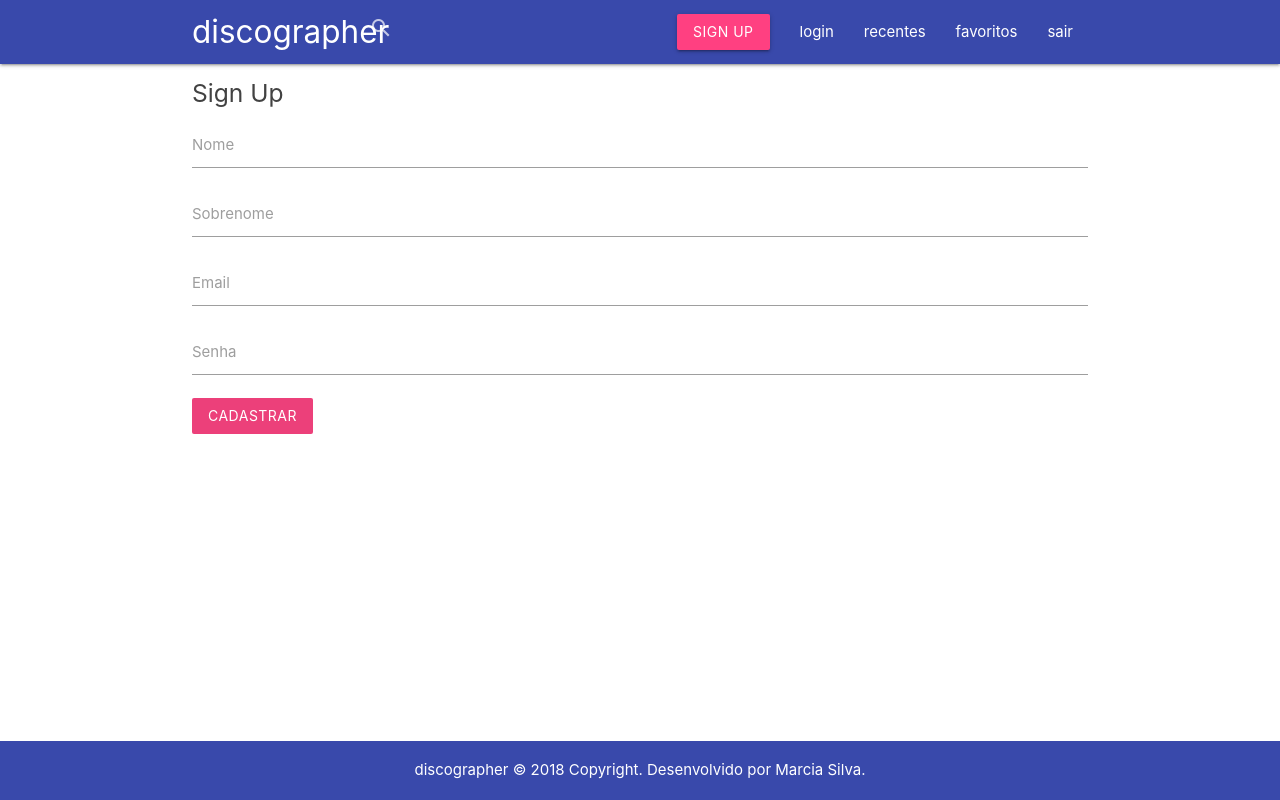
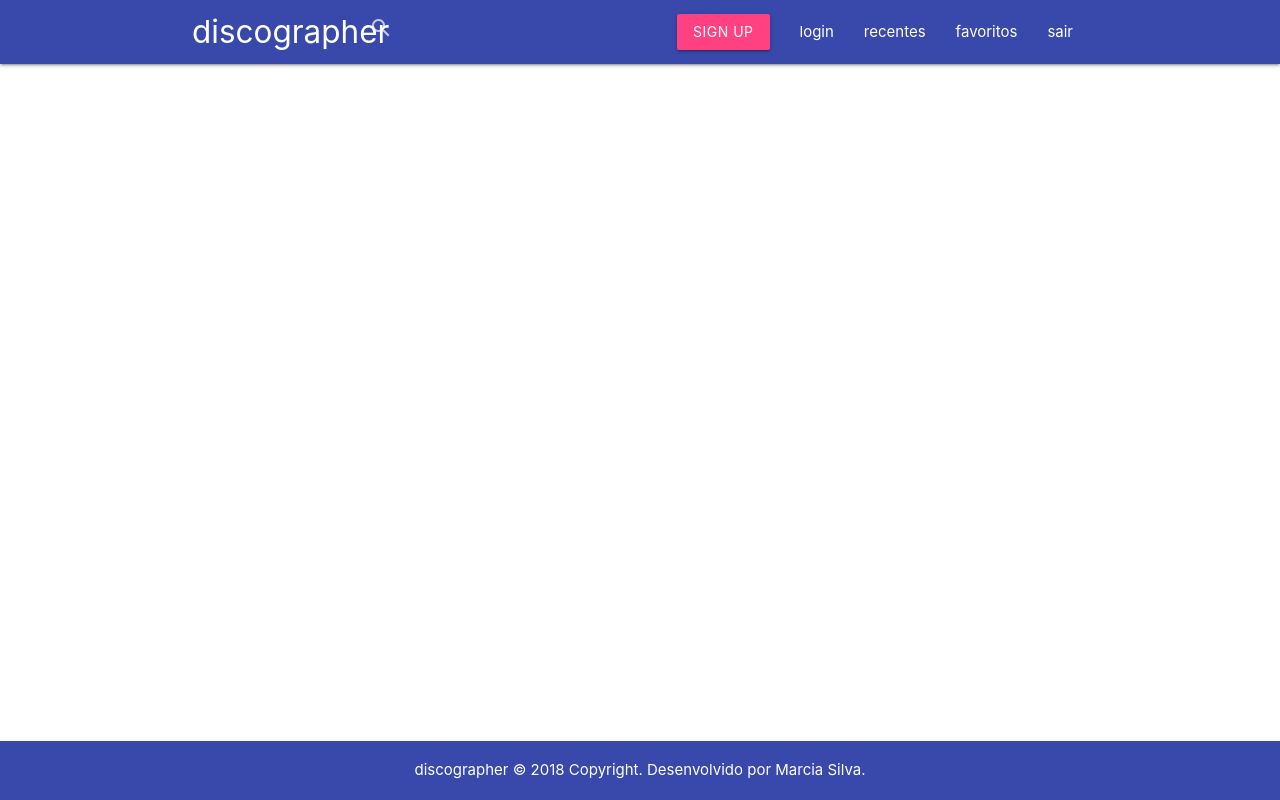
Before and after one commit to marciapsilva/discographer, a React (Create React App) app: page /signup in a window 1280 px wide. Built offline with nearby package versions, Linux system fonts and the light colour scheme.

Commit message:
modal semi-funcionando

```diff
--- a/src/components/auth/SignIn.js
+++ b/src/components/auth/SignIn.js
@@ -1,44 +1,30 @@
-import React, { Component } from 'react';
+import React from 'react';
 
-class SignIn extends Component {
-  state = {
-    email: '',
-    password: ''
-  }
-  handleChange = (e) => {
-    this.setState({
-      [e.target.id]: e.target.value
-    })
-  }
-  handleSubmit = (e) => {
-    e.preventDefault();
-    console.log(this.state);
-  }
-  render() {
+const SignIn = ({ show, handleClose }) => {
+  const modalClass = show ? "modal d-block" : "modal d-none";
   return (
-      <div id="modal-signin" className="modal">
+    <div id="modal-signin" className={modalClass}>
+      <div className="modal-header right">
+        <a href="#!" onClick={handleClose} className="modal-close waves-effect waves-green btn-flat">x</a>
+      </div>
       <div className="modal-content">
-          <form onSubmit={this.handleSubmit} className="white">
+        <form className="white">
           <h5 className="grey-text text-darken-3">Sign In</h5>
           <div className="input-field">
             <label htmlFor="email">Email</label>
-              <input type="email" id="email" onChange={this.handleChange}/>
+            <input type="email" id="email"/>
           </div>
           <div className="input-field">
             <label htmlFor="password">Senha</label>
-              <input type="password" id="password" onChange={this.handleChange}/>
+            <input type="password" id="password"/>
           </div>
           <div className="input-field">
             <button className="btn pink lighten-1 z-depth-0">Login</button>
           </div>
         </form>
       </div>
-        <div className="modal-footer">
-          <a href="#!" className="modal-close waves-effect waves-green btn-flat">Agree</a>
-        </div>
     </div>
   )
 }
-}
 
 export default SignIn;
--- a/src/components/auth/SignUp.js
+++ b/src/components/auth/SignUp.js
@@ -1,49 +1,54 @@
-import React, { Component } from 'react';
+import React from 'react';
 
-class SignUp extends Component {
-  state = {
-    firstName: '',
-    lastName: '',
-    email: '',
-    password: ''
-  }
-  handleChange = (e) => {
-    this.setState({
-      [e.target.id]: e.target.value
-    })
-  }
-  handleSubmit = (e) => {
-    e.preventDefault();
-    console.log(this.state);
-  }
-  render() {
-    return (
-      <div className="container">
-        <form onSubmit={this.handleSubmit} className="white">
+const SignUp = ({ show, handleClose }) => {
+  const modalClass = show ? "modal d-block" : "modal d-none";
+  return (
+    <div id="modal-signin" className={modalClass}>
+      <div className="modal-header right">
+        <a href="#!" onClick={handleClose} className="modal-close waves-effect waves-green btn-flat">x</a>
+      </div>
+      <div className="modal-content">
+        <form className="white">
           <h5 className="grey-text text-darken-3">Sign Up</h5>
           <div className="input-field">
             <label htmlFor="firstName">Nome</label>
-            <input type="text" id="firstName" onChange={this.handleChange}/>
+            <input type="text" id="firstName" />
           </div>
           <div className="input-field">
             <label htmlFor="lastName">Sobrenome</label>
-            <input type="text" id="lastName" onChange={this.handleChange}/>
+            <input type="text" id="lastName" />
           </div>
           <div className="input-field">
             <label htmlFor="email">Email</label>
-            <input type="email" id="email" onChange={this.handleChange}/>
+            <input type="email" id="email" />
           </div>
           <div className="input-field">
             <label htmlFor="password">Senha</label>
-            <input type="password" id="password" onChange={this.handleChange}/>
+            <input type="password" id="password" />
           </div>
           <div className="input-field">
             <button className="btn pink lighten-1 z-depth-0">Cadastrar</button>
           </div>
         </form>
       </div>
-    )
-  }
+    </div>
+  )
 }
 
 export default SignUp;
+
+// state = {
+//   firstName: '',
+//   lastName: '',
+//   email: '',
+//   password: ''
+// }
+// handleChange = (e) => {
+//   this.setState({
+//     [e.target.id]: e.target.value
+//   })
+// }
+// handleSubmit = (e) => {
+//   e.preventDefault();
+//   console.log(this.state);
+// }
--- a/src/components/layout/SignOutLinks.js
+++ b/src/components/layout/SignOutLinks.js
@@ -1,33 +1,31 @@
 import React, { Component } from 'react';
 import { NavLink } from 'react-router-dom';
 import SignIn from '../auth/SignIn';
+import SignUp from '../auth/SignUp';
 
 class SignOutLinks extends Component {
   state = {
     show: false
   }
   showModal = (e) => {
-    e.preventDefault();
     this.setState({
       show: true
     })
-    console.log('abre modal');
   }
   hideModal = (e) => {
-    e.preventDefault();
     this.setState({
       show: false
     })
-    console.log('fecha modal');
   }
   render() {
     return (
       <div>
         <ul className="right">
-          <li><NavLink to="#modal-signin" onClick={this.showModal} className="btn pink accent-2">sign up</NavLink></li>
-          <li><NavLink  to="#modal-signin" onClick={this.showModal}>login</NavLink></li>
+          <li><NavLink to="" onClick={this.showModal} className="btn pink accent-2">sign up</NavLink></li>
+          <li><NavLink to="" onClick={this.showModal}>login</NavLink></li>
         </ul>
-        <SignIn />
+        <SignIn show={this.state.show} handleClose={this.hideModal}/>
+        <SignUp show={this.state.show} handleClose={this.hideModal}/>
       </div>
     )
   }
--- a/src/index.css
+++ b/src/index.css
@@ -21,3 +21,11 @@ footer {
   padding: 0.25% 0;
   color: #fff;
 }
+
+.d-block {
+  display: block;
+}
+
+.d-none {
+  display: none;
+}
```
Lines whose indentation alone changed are shown as unchanged.
